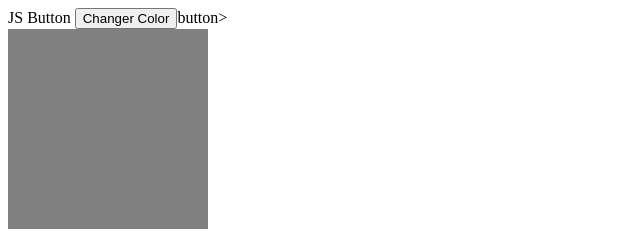
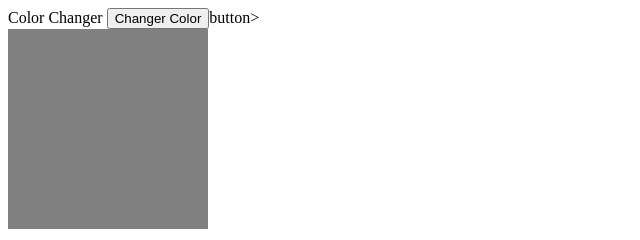
Before and after one commit to cristinaa45/ColorChanger_Valarezo, a plain HTML site: page index.html in a window 1280 px wide. Shown: the full height of the page, 0-640 px from the left. Drawn offline with Linux system fonts and the light colour scheme.

Commit message:
Update index.html

```diff
--- a/index.html
+++ b/index.html
@@ -1,6 +1,6 @@
 <html>
   <head>
-    <tittle>JS Button</tittle>
+    <tittle>Color Changer</tittle>
     <script src="colorChanger.js"></script>
   </head>
 </html>
```
